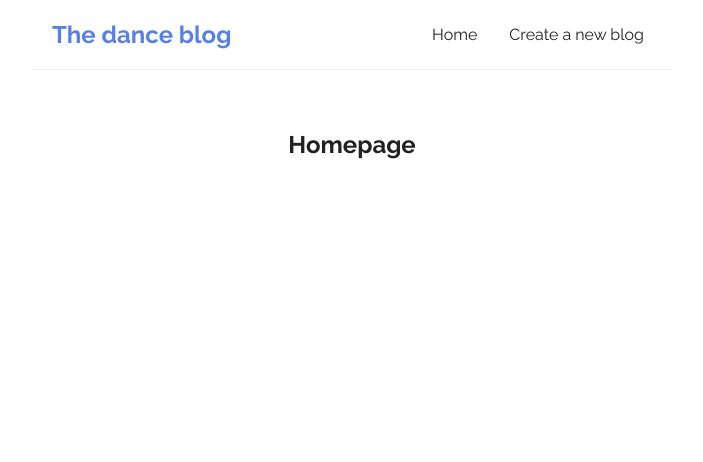
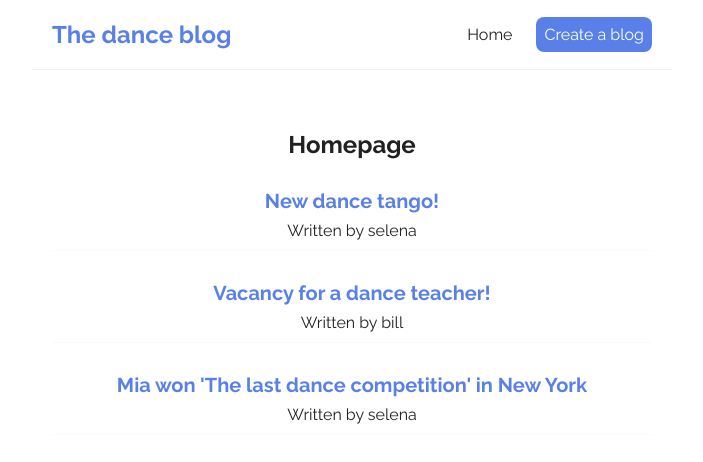
Before and after one commit to kukurudz-nadia/dance_blog, a React (Create React App) app: page / in a window 1280 px wide. Shown: the top 462 px of the page, without its empty margins (288-991 px from the left). Built offline with nearby package versions, Linux system fonts and the light colour scheme.

Commit message:
add blogs to homepage

```diff
--- a/src/Home.js
+++ b/src/Home.js
@@ -1,7 +1,21 @@
+import { useState } from 'react';
+
 const Home = () => {
+  const [blogs, setBlogs] = useState([
+    { title: 'New dance tango!', body: 'This is a description about tango', author: 'selena', id: 1 },
+    { title: 'Vacancy for a dance teacher!', body: 'This is a description about vacancy for a dance teacher', author: 'bill', id: 2 },
+    { title: "Mia won 'The last dance competition' in New York", body: 'This is a description about winner', author: 'selena', id: 3 },
+  ]);
+
   return (
     <div className="home">
       <h2>Homepage</h2>
+      <div>{ blogs.map((blog) => (
+        <div className="blog-preview" key={blog.id}>
+          <h2>{ blog.title }</h2>
+          <p>Written by { blog.author }</p>
+        </div>
+      )) }</div>
     </div>
   );
 }
--- a/src/Navbar.js
+++ b/src/Navbar.js
@@ -4,7 +4,7 @@ const NavBar = () => {
       <h1>The dance blog</h1>
       <div className="links">
         <a href="/">Home</a>
-        <a href="/create">Create a new blog</a>
+        <a href="/create" style={{color: 'white', backgroundColor: 'rgb(89, 128, 232)', borderRadius: '8px'}}>Create a blog</a>
       </div>
     </nav>
   );
--- a/src/index.css
+++ b/src/index.css
@@ -38,3 +38,17 @@
   margin: 40px auto;
   padding: 20px;
 }
+
+.blog-preview {
+  padding: 10px 16px;
+  margin: 20px 0;
+  border-bottom: 1px solid #fafafa;
+}
+.blog-preview:hover {
+  box-shadow: 1px 3px 5px rgba(0,0,0,0.1);
+}
+.blog-preview h2 {
+  font-size: 20px;
+  color: rgb(89, 128, 232);
+  margin-bottom: 8px;
+}
```
